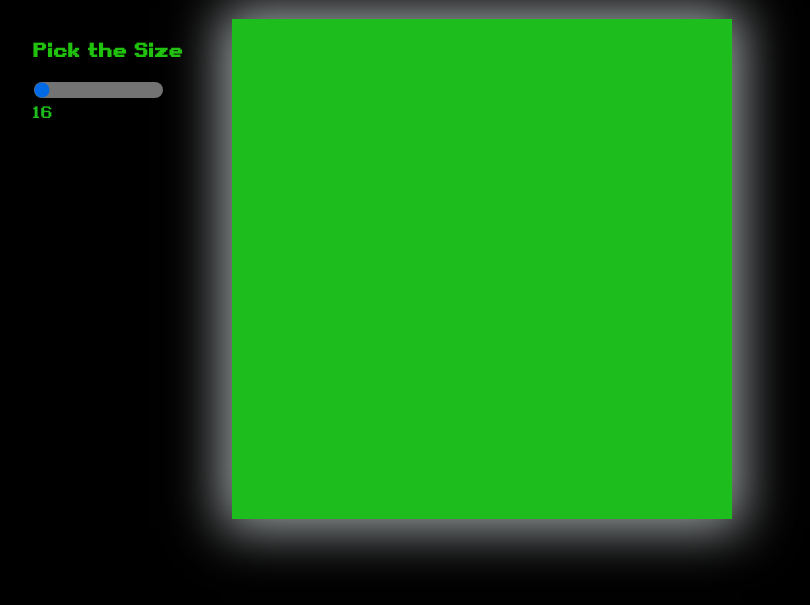
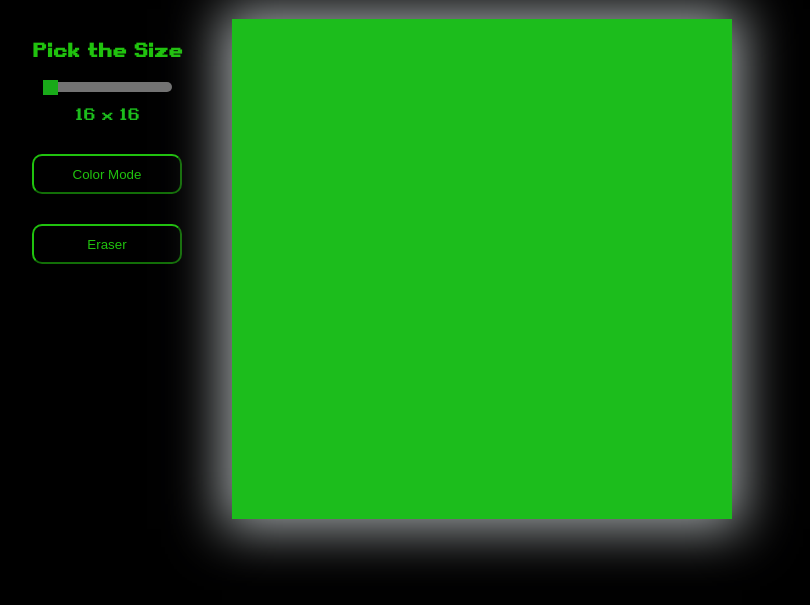
Before and after one commit to anash5119/etch-a-sketch, a plain HTML site: page index.html in a window 1280 px wide. Shown: the part 73-678 px from the top of the page, without its empty margins (258-1068 px from the left). Drawn offline with Linux system fonts and the light colour scheme.

Commit message:
Add eraser functionality

```diff
--- a/index.html
+++ b/index.html
@@ -17,6 +17,8 @@
             <input type="range" min="16" max="40" value="16"
             class="slider" id="range">
             <div id="value"> </div>
+            <div ><button class="colorButton"> Color Mode</button></div>
+            <div ><button id="eraser" class="colorButton"> Eraser</button></div>
         </div>
         <div class="container"> </div>
     </div>
--- a/script.js
+++ b/script.js
@@ -3,14 +3,28 @@ let mouseDown = false
 document.body.onmousedown = () => (mouseDown = true)
 document.body.onmouseup = () => (mouseDown = false)
 
+let coloring = false;
+let eraser = false
+let eraserElement = document.getElementById("eraser");
+document.getElementById("eraser").addEventListener("click", () => {
+    if(!eraser){
+        eraser = true;
+        eraserElement.style.backgroundColor = "white";
+    }
+    else if(eraser){
+        eraser = false;
+        eraserElement.style.backgroundColor = "black";
+    }
+});
+
 //gets the input of grid squares from user
 function sliderInput(){
     let sliderOutput = document.getElementById("range");
     let sliderValue = document.getElementById("value");
-    sliderValue.innerHTML = sliderOutput.value;
+    sliderValue.innerHTML = sliderOutput.value+ ' x ' + sliderOutput.value;
     createGrid(sliderOutput.value);
     sliderOutput.oninput = function(){
-        sliderValue.innerHTML = this.value;
+        sliderValue.innerHTML = this.value + " x " + this.value;
 
         const filledContainer = document.querySelector(".container");
         filledContainer.replaceChildren(); //delete grid that's already there
@@ -45,7 +59,15 @@ function createGrid(value){
 
 function draw(e){
     if(e.type === 'mouseover' && !mouseDown) return;
-    e.target.style.backgroundColor = "white";
+    if(eraser){
+        e.target.style.backgroundColor = "rgb(28, 189, 28)";
+    }
+    else if(coloring){}
+
+    else{
+        e.target.style.backgroundColor = "white";
+    }
+
 }
 
 window.onload = () => {
--- a/style.css
+++ b/style.css
@@ -30,17 +30,44 @@ h1, h2, h3{
     background-color: grey;
     border-radius: 20px;
     opacity: .9;
+    height: 10px;
 }
 
 .slider:hover{
     opacity: 1;
 }
-.slider::webkit-slider-thumb{
+.slider::-webkit-slider-thumb{
     -webkit-appearance:none;
     appearance: none;
+    width: 15px;
+    height: 15px;
     background: rgb(28, 189, 28);
 }
 
 #value{
     color: rgb(28, 189, 28);
 }
+
+.colorButton{
+    transition: .1s;
+    margin-top: 30px;
+    width: 150px;
+    height: 40px;
+    border-color: #20C20E;
+    background-color: black;
+    color: #20C20E;
+    border-radius: 10px;
+}
+
+.colorButton:hover{
+    box-shadow: 0 0 25px 1px #a5aaac;
+}
+.slideContainer{
+    display: flex;
+    flex-direction: column;
+    align-items: center;
+}
+
+#value{
+    margin-top: 10px;
+}
```
